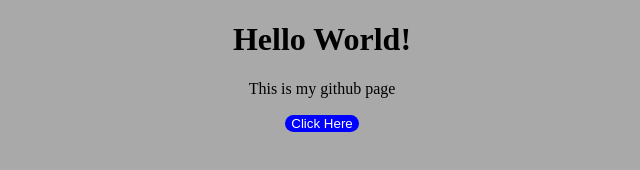
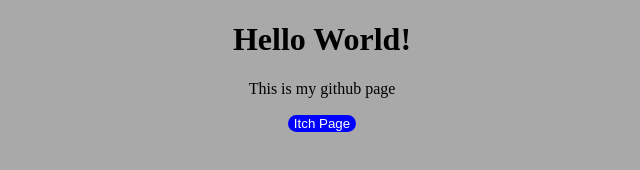
Before and after one commit to ethanconrad/ethanconrad.github.io, a plain HTML site: page index.html in a window 1280 px wide. Shown: the full height of the page, 318-958 px from the left. Drawn offline with Linux system fonts and the light colour scheme.

Commit message:
Update index.html

```diff
--- a/index.html
+++ b/index.html
@@ -12,8 +12,8 @@
 
 	<p>This is my github page</p>
 
-	<a>
-	<button type="button">Click Here</button>
+	<a href="https://ninjasuperpenguin.itch.io/" target="_blank">
+	<button type="button">Itch Page</button>
 	</a>
 </body>
 
```
